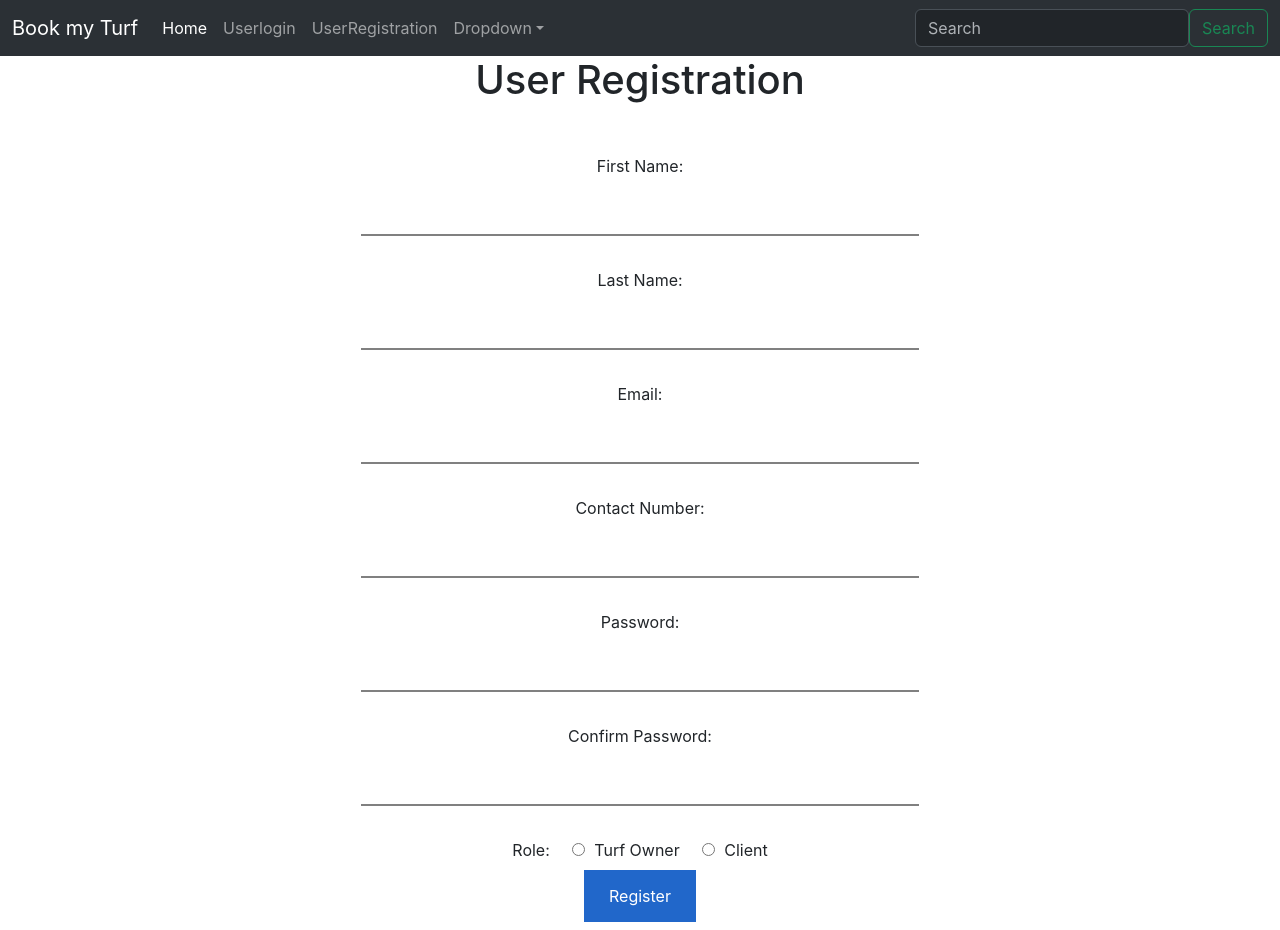
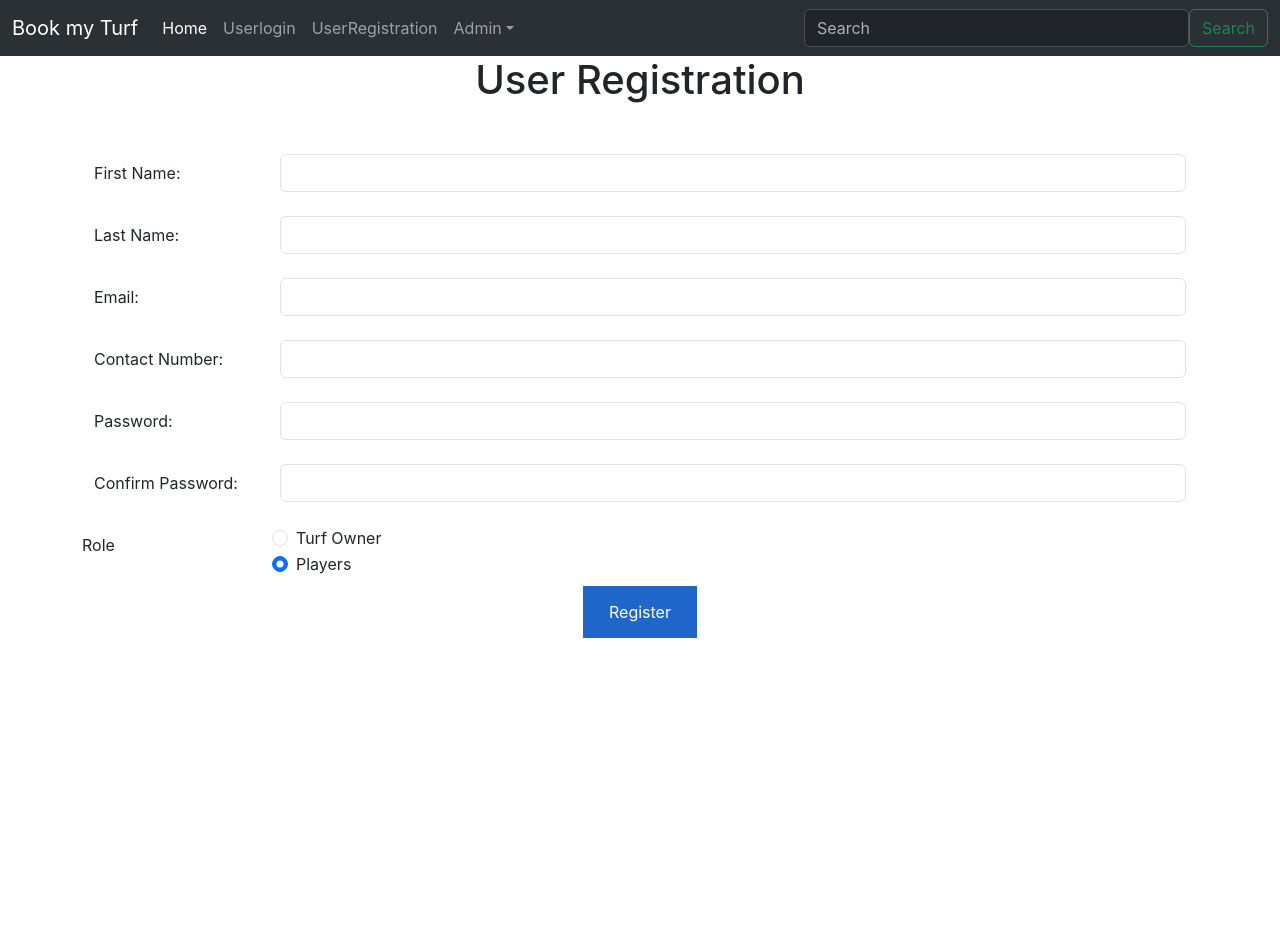
Before and after one commit to Sarangkhandarkar/ProjectCDac, a React (Create React App) app in the folder bookmyturf/: page /registeruser in a window 1280 px wide. After the commit the page ends 800 px from the top, so only its background shows below. Built offline with nearby package versions, Linux system fonts and the light colour scheme.

Commit message:
Registration Page altered

```diff
--- a/bookmyturf/src/components/Seperate-components/User/Registrationform.js
+++ b/bookmyturf/src/components/Seperate-components/User/Registrationform.js
@@ -5,31 +5,72 @@ export default function Registrationform() {
   return (
     <div>
         <center><h1>User Registration</h1></center>
-      <form className="userform" action="/register" method="post">
-        <label for="firstname">First Name:</label>
-        <input className='clsinput' type="text" id="firstname" name="firstname" required /><br/>
+      <form className=" userform row " action="/register" method="post">
 
-        <label for="lastname">Last Name:</label>
-        <input className='clsinput' type="text" id="lastname" name="lastname" required/><br/>
 
-        <label for="email">Email:</label>
-        <input className='clsinput' type="email" id="email" name="email" required/><br/>
 
-        <label for="contactno">Contact Number:</label>
-        <input className='clsinput'type="tel" id="contactno" name="contactno" required/><br/>
+      <div className="form-group row">
+                <label for="firstname" className='col-sm-2 col-form-label' >First Name:</label>
+                  <div className="col-sm-10">
+                  <input className='form-control' type="text" id="firstname" name="firstname" required /><br/>
+                  </div>
+      </div>
 
-        <label for="password">Password:</label>
-        <input className='clsinput'type="password" id="password" name="password" required/><br/>
+      <div className="form-group row">
+                <label for="lastname" className='col-sm-2 col-form-label'>Last Name:</label>
+                  <div className="col-sm-10">
+                  <input className='form-control' type="text" id="lastname" name="lastname" required/><br/>
+                  </div>
+      </div>
 
-        <label for="confirmpassword">Confirm Password:</label>
-        <input className='clsinput'type="password" id="confirmpassword" name="confirmpassword" required/><br/>
-        <div>
-        <label for="role">Role:</label>&nbsp;&nbsp;&nbsp;&nbsp;&nbsp;
-        <input className='clsinput'type="radio" id="turfowner" name="role" value="turfowner" required/>&nbsp;&nbsp;
-        <label for="turfowner">Turf Owner</label>&nbsp;&nbsp;&nbsp;&nbsp;&nbsp;
-        <input className='clsinput'type="radio" id="client" name="role" value="client" required/>&nbsp;&nbsp;
-        <label for="client">Client</label>
+      <div className="form-group row">
+                  <label for="email" className='col-sm-2 col-form-label'>Email:</label>
+                  <div className="col-sm-10">
+                  <input className='form-control' type="text" id="email" name="Email" required /><br/>
+                  </div>
+      </div>
+
+      <div className="form-group row">
+      <label for="contactno" className='col-sm-2 col-form-label'>Contact Number:</label>
+                  <div className="col-sm-10">
+                  <input className='form-control'type="tel" id="contactno" name="contactno" required/><br/>
+
+                  </div>
+      </div>
+
+      <div className="form-group row">
+                 <label for="password" className='col-sm-2 col-form-label'>Password:</label>
+                  <div className="col-sm-10">
+                  <input className='form-control'type="password" id="password" name="password" required/><br/>
+                  </div>
+      </div>
+
+      <div className="form-group row">
+                  <label for="confirmpassword" className='col-sm-2 col-form-label'>Confirm Password:</label>
+                  <div className="col-sm-10">
+                  <input className='form-control'type="password" id="confirmpassword" name="confirmpassword" required/><br/>
+                  </div>
+      </div>
+      <div>
+      <fieldset className="form-group row" />
+        <div className="row">
+        <label className="col-form-label col-sm-2 ">Role</label>
+          <div className="col-sm-10">
+          <div className="form-check">
+          <input className="form-check-input" type="radio" name="userRole" id="gridRadios1" value="turf"  />
+          <label className="form-check-label" for="gridRadios1">
+            Turf Owner
+          </label>
         </div>
+        <div className="form-check">
+          <input className="form-check-input" type="radio" name="userRole" id="gridRadios2" value="player" checked />
+          <label className="form-check-label" for="gridRadios2">
+            Players
+          </label>
+        </div>
+        </div>
+      </div>
+      </div>
         <input className='clsbutton' type="submit" value="Register"/>
       </form>
     </div>
--- a/bookmyturf/src/components/common-components/Navbar.js
+++ b/bookmyturf/src/components/common-components/Navbar.js
@@ -23,7 +23,7 @@ export default function Navbar() {
         </li>
         <li className="nav-item dropdown">
           <a className="nav-link dropdown-toggle" href="#" role="button" data-bs-toggle="dropdown" aria-expanded="false">
-            Dropdown
+            Admin
           </a>
           <ul className="dropdown-menu">
             <li><a className="dropdown-item" href="#">Action</a></li>
@@ -36,7 +36,7 @@ export default function Navbar() {
           <a className="nav-link disabled">Disabled</a>
         </li> */}
       </ul>
-      <form className="d-flex" role="search">
+      <form className="d-flex col-5" role="search">
         <input className="form-control" type="search" placeholder="Search" aria-label="Search"/>
         <button className="btn btn-outline-success" type="submit">Search</button>
       </form>
```
